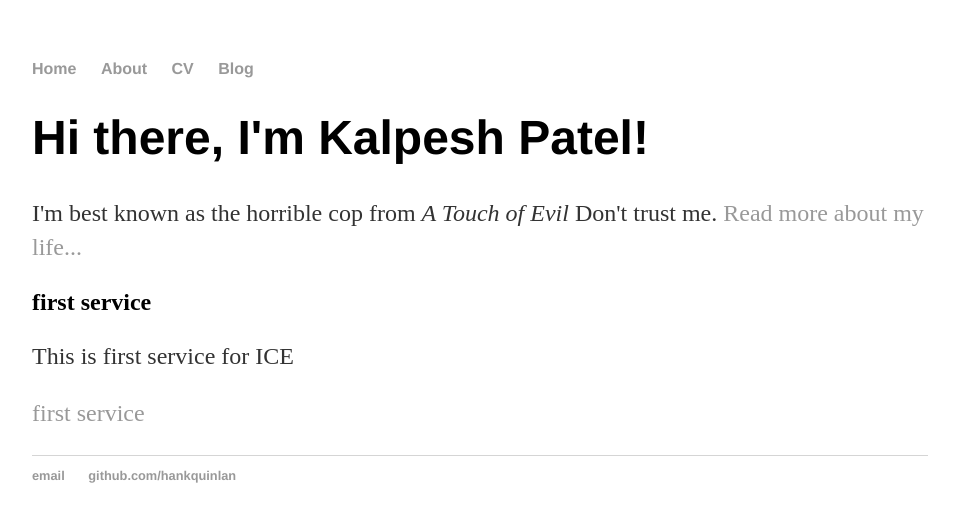
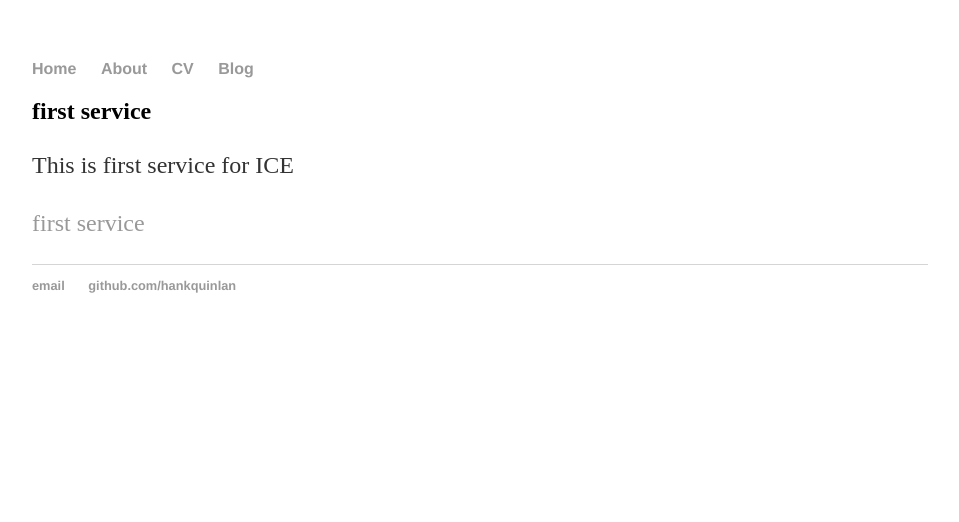
Before and after one commit to kalpesh2001/kalpesh2001.github.io, a Jekyll site: the page built from index.html, in a window 1280 px wide. Shown: the top 522 px of the page, without its empty margins (160-1119 px from the left). Built offline with Jekyll 4.4.1, drawn with Linux system fonts in a browser that asks for light colours.

Commit message:
Update index.html

```diff
--- a/index.html
+++ b/index.html
@@ -2,10 +2,7 @@
 layout: default
 title: ICE Services Repository
 ---
-<div class="blurb">
-	<h1>Hi there, I'm Kalpesh Patel!</h1>
-	<p>I'm best known as the horrible cop from <em>A Touch of Evil</em> Don't trust me. <a href="/about">Read more about my life...</a></p>
-</div><!-- /.blurb -->
+
 {% for item in site.services %}
   <h2>{{ item.title }}</h2>
   <p>{{ item.description }}</p>
```
